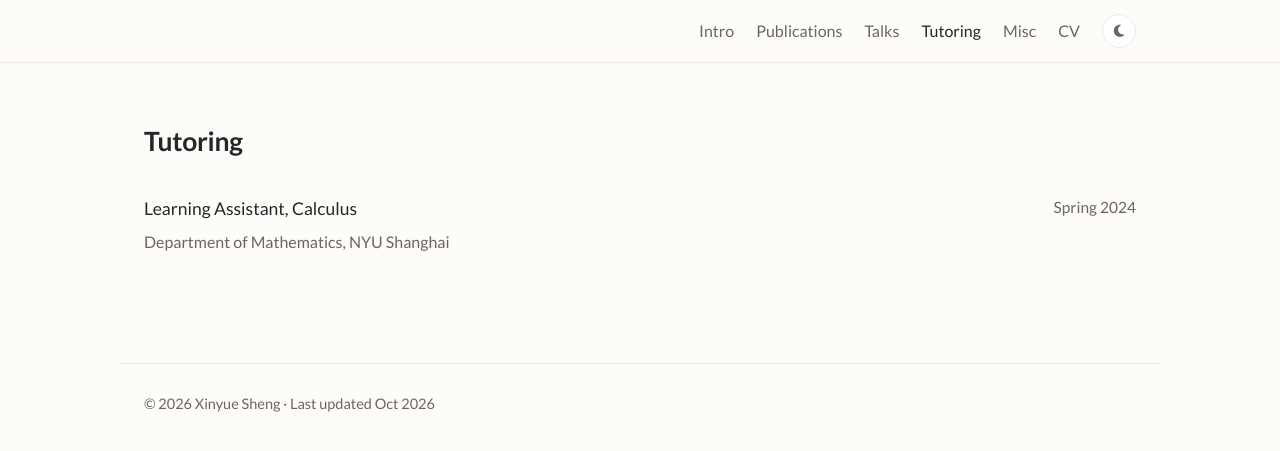
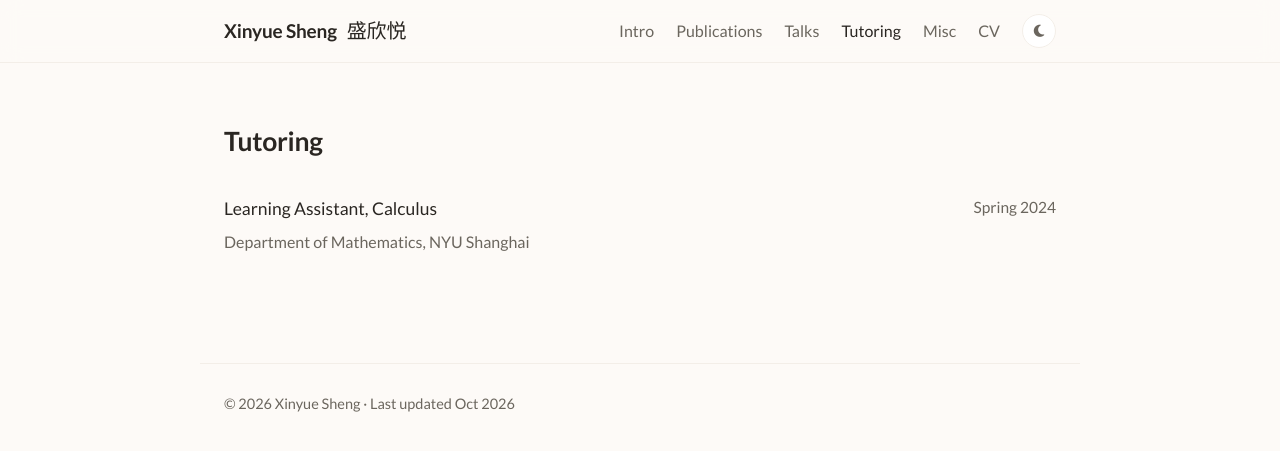
Before and after one commit to Xinyue-Sheng/Xinyue-Sheng.github.io, a Jekyll site: the page built from _pages/tutoring.html, in a window 1280 px wide. Shown: the top 451 px of the page. Built offline with Jekyll 4.4.1, drawn with Linux system fonts in a browser that asks for light colours; some web fonts are replaced.

Commit message:
Redesign intro header, wisteria palette on warm background, name brand in nav
- Top header with avatar, name, Chinese name (Ma Shan Zheng), icon links
- Narrower 880px content width across all pages
- Nav brand: Xinyue Sheng 盛欣悦
- Intro: Computer Science and Engineering
- Wisteria purple accent, light peach-white background, matching dark mode

Co-Authored-By: Claude Opus 5.5 <noreply@anthropic.com>

```diff
--- a/_layouts/home.html
+++ b/_layouts/home.html
@@ -15,6 +15,7 @@
   <link rel="preconnect" href="https://fonts.googleapis.com">
   <link rel="preconnect" href="https://fonts.gstatic.com" crossorigin>
   <link href="https://fonts.googleapis.com/css2?family=Lato:ital,wght@0,400;0,700;1,400&display=swap" rel="stylesheet">
+  <link href="https://fonts.googleapis.com/css2?family=Ma+Shan+Zheng&text=%E7%9B%9B%E6%AC%A3%E6%82%A6&display=swap" rel="stylesheet">
   <link rel="stylesheet" href="https://cdnjs.cloudflare.com/ajax/libs/font-awesome/6.5.2/css/all.min.css">
 
   <script>
@@ -23,47 +24,47 @@
 
   <style>
     :root {
-      --bg: #fdfcf9;
+      --bg: #fdfaf7;
       --surface: #ffffff;
-      --text: #26252a;
-      --muted: #6a6660;
-      --line: #efeae1;
-      --line-strong: #e0d9cc;
-      --accent: #6e5ba8;
-      --accent-soft: #efecf8;
-      --venue-bg: #efecf9;
-      --venue-text: #5f4d9a;
-      --venue-line: #dcd5f0;
+      --text: #2a2622;
+      --muted: #6b665e;
+      --line: #f3eee8;
+      --line-strong: #e7dfd6;
+      --accent: #7652a8;
+      --accent-soft: #efe8f6;
+      --venue-bg: #efe8f6;
+      --venue-text: #663f99;
+      --venue-line: #ddd0ec;
       --shadow: 0 1px 2px rgba(20,20,30,.04), 0 8px 24px rgba(20,20,30,.06);
     }
     @media (prefers-color-scheme: dark) {
       :root:not([data-theme="light"]) {
-        --bg: #131219;
-        --surface: #1b1a23;
-        --text: #e9e7f2;
-        --muted: #a09cb2;
-        --line: #2a2836;
-        --line-strong: #383547;
-        --accent: #b8a9ec;
-        --accent-soft: #272340;
-        --venue-bg: #272340;
-        --venue-text: #c6b9f2;
-        --venue-line: #3b3560;
+        --bg: #15131a;
+        --surface: #1d1a24;
+        --text: #e9e6ef;
+        --muted: #a59fb3;
+        --line: #2a2634;
+        --line-strong: #383246;
+        --accent: #c0a6ea;
+        --accent-soft: #2a2140;
+        --venue-bg: #2a2140;
+        --venue-text: #cbb5f0;
+        --venue-line: #40335e;
         --shadow: 0 1px 2px rgba(0,0,0,.3), 0 8px 24px rgba(0,0,0,.25);
       }
     }
     :root[data-theme="dark"] {
-      --bg: #131219;
-      --surface: #1b1a23;
-      --text: #e9e7f2;
-      --muted: #a09cb2;
-      --line: #2a2836;
-      --line-strong: #383547;
-      --accent: #b8a9ec;
-      --accent-soft: #272340;
-      --venue-bg: #272340;
-      --venue-text: #c6b9f2;
-      --venue-line: #3b3560;
+      --bg: #15131a;
+      --surface: #1d1a24;
+      --text: #e9e6ef;
+      --muted: #a59fb3;
+      --line: #2a2634;
+      --line-strong: #383246;
+      --accent: #c0a6ea;
+      --accent-soft: #2a2140;
+      --venue-bg: #2a2140;
+      --venue-text: #cbb5f0;
+      --venue-line: #40335e;
       --shadow: 0 1px 2px rgba(0,0,0,.3), 0 8px 24px rgba(0,0,0,.25);
     }
 
@@ -87,9 +88,12 @@
       border-bottom: 1px solid var(--line);
     }
     .nav-inner {
-      max-width: 1040px; margin: 0 auto; padding: 14px 24px;
-      display: flex; align-items: center; justify-content: flex-end; gap: 16px;
+      max-width: 880px; margin: 0 auto; padding: 14px 24px;
+      display: flex; align-items: center; justify-content: space-between; gap: 16px;
     }
+    .brand { font-weight: 700; font-size: 19px; color: var(--text); letter-spacing: -.01em; white-space: nowrap; }
+    .brand:hover { text-decoration: none; color: var(--accent); }
+    .brand-cn { font-family: "Ma Shan Zheng", "Kaiti SC", STKaiti, serif; font-weight: 400; font-size: 20px; margin-left: 10px; }
     .nav-links { display: flex; align-items: center; gap: 22px; font-size: 16px; }
     .nav-links a { color: var(--muted); }
     .nav-links a:hover { color: var(--text); text-decoration: none; }
@@ -102,22 +106,20 @@
     .theme-btn:hover { color: var(--text); }
 
     /* layout */
-    .wrap {
-      max-width: 1040px; margin: 0 auto; padding: 56px 24px 40px;
-      display: grid; grid-template-columns: 260px 1fr; gap: 64px;
+    .wrap { max-width: 880px; margin: 0 auto; padding: 56px 24px 40px; }
+    .wrap > *, .pub > * { min-width: 0; }
+    .hero {
+      display: flex; align-items: center; gap: 36px;
+      padding-bottom: 40px; margin-bottom: 40px; border-bottom: 1px solid var(--line);
     }
-    .wrap.no-side { grid-template-columns: 1fr; }
-    .wrap > *, .pub > * { min-width: 0; }
-    aside { position: sticky; top: 100px; align-self: start; }
     .avatar {
-      width: 168px; height: 168px; border-radius: 50%; object-fit: cover;
+      flex: none; width: 160px; height: 160px; border-radius: 50%; object-fit: cover;
       border: 4px solid var(--surface); box-shadow: var(--shadow);
     }
-    .name { font-family: Lato, system-ui, sans-serif; font-size: 33px; font-weight: 700; line-height: 1.2; margin: 22px 0 2px; letter-spacing: -.01em; }
+    .name { font-family: Lato, system-ui, sans-serif; font-size: 36px; font-weight: 700; line-height: 1.15; margin: 0 0 4px; letter-spacing: -.01em; }
     .cn-name { color: var(--muted); font-size: 16.5px; }
-    .role { margin: 14px 0 0; color: var(--muted); font-size: 16px; line-height: 1.55; }
-    .role strong { color: var(--text); font-weight: 500; }
-    .links { list-style: none; padding: 0; margin: 22px 0 0; display: flex; flex-wrap: wrap; gap: 10px; }
+    .cn-glyph { font-family: "Ma Shan Zheng", "Kaiti SC", STKaiti, serif; font-size: 22px; color: var(--text); vertical-align: -1px; margin-right: 10px; }
+    .links { list-style: none; padding: 0; margin: 16px 0 0; display: flex; flex-wrap: wrap; gap: 10px; }
     .links a {
       position: relative; width: 40px; height: 40px; border-radius: 50%;
       display: inline-flex; align-items: center; justify-content: center;
@@ -173,7 +175,7 @@
     .pub-authors { font-size: 16.5px; color: var(--muted); margin: 0; }
     .pub-authors .me { color: var(--text); font-weight: 600; }
     .pub-meta { font-size: 16.5px; color: var(--text); font-style: italic; margin: 4px 0 14px; }
-    .pub-meta .note { color: var(--muted); font-size: 15px; }
+    .pub-meta .note { color: var(--muted); font-size: 15px; white-space: nowrap; }
     .pub-links { display: flex; flex-wrap: wrap; gap: 10px; }
     .pub-links a {
       font-size: 15.5px; font-weight: 500; padding: 6px 14px; border: 1px solid var(--line-strong); border-radius: 8px;
@@ -213,14 +215,20 @@
     .lb-prev { left: 16px; top: 50%; transform: translateY(-50%); }
     .lb-next { right: 16px; top: 50%; transform: translateY(-50%); }
 
-    footer { max-width: 1040px; margin: 0 auto; padding: 28px 24px 48px; color: var(--muted); font-size: 14.5px; border-top: 1px solid var(--line); }
+    footer { max-width: 880px; margin: 0 auto; padding: 28px 24px 48px; color: var(--muted); font-size: 14.5px; border-top: 1px solid var(--line); }
 
     @media (max-width: 860px) {
-      .wrap { grid-template-columns: 1fr; gap: 40px; padding-top: 36px; }
-      aside { position: static; text-align: center; }
-      .avatar { margin: 0 auto; width: 140px; height: 140px; }
+      .wrap { padding-top: 36px; }
+      .pub { grid-template-columns: 1fr; gap: 16px; } .pub-side { max-width: 320px; }
+    }
+    @media (max-width: 780px) {
+      .brand { display: none; }
+      .nav-inner { justify-content: flex-end; }
+    }
+    @media (max-width: 600px) {
+      .hero { flex-direction: column; text-align: center; gap: 20px; padding-bottom: 32px; margin-bottom: 32px; }
+      .avatar { width: 136px; height: 136px; }
       .links { justify-content: center; }
-      .pub { grid-template-columns: 1fr; gap: 16px; } .pub-side { max-width: 320px; }
     }
     @media (max-width: 480px) {
       .wrap, .nav-inner, footer { padding-left: 16px; padding-right: 16px; }
@@ -236,6 +244,7 @@
 
 <nav class="nav">
   <div class="nav-inner">
+    <a class="brand" href="/">Xinyue Sheng<span class="brand-cn" lang="zh-CN">盛欣悦</span></a>
     <div class="nav-links">
       <a href="/"{% if page.url == "/" %} class="active"{% endif %}>Intro</a>
       <a href="/publications/"{% if page.url == "/publications/" %} class="active"{% endif %}>Publications</a>
@@ -248,21 +257,7 @@
   </div>
 </nav>
 
-{% assign is_intro = false %}{% if page.url == "/" %}{% assign is_intro = true %}{% endif %}
-<div class="wrap{% unless is_intro %} no-side{% endunless %}">
-  {% if is_intro %}<aside>
-    <img class="avatar" src="/images/avatar.jpg" alt="Xinyue Sheng">
-    <div class="name">Xinyue Sheng</div>
-    <div class="cn-name">盛欣悦 · she/her</div>
-    <p class="role"><strong>PhD Student</strong><br>University of Michigan, Ann Arbor</p>
-    <ul class="links">
-      <li><a href="mailto:xinyuesh@umich.edu" title="Email · xinyuesh@umich.edu (click to copy)" aria-label="Email"><i class="fa-regular fa-envelope"></i></a></li>
-      <li><a href="https://scholar.google.com/citations?user=yzxwXcsAAAAJ&hl=en" title="Google Scholar" aria-label="Google Scholar"><i class="fa-solid fa-graduation-cap"></i></a></li>
-      <li><a href="https://github.com/Xinyue-Sheng" title="GitHub" aria-label="GitHub"><i class="fa-brands fa-github"></i></a></li>
-      <li><a href="https://x.com/XinyueShen24102" title="X" aria-label="X"><i class="fa-brands fa-x-twitter"></i></a></li>
-      <li><a href="https://www.linkedin.com/in/xinyue-sheng-482a83271/" title="LinkedIn" aria-label="LinkedIn"><i class="fa-brands fa-linkedin-in"></i></a></li>
-    </ul>
-  </aside>{% endif %}
+<div class="wrap">
 
   <main>
 {{ content }}
```
Also changed, not shown: index.html (+16 -1 lines).
